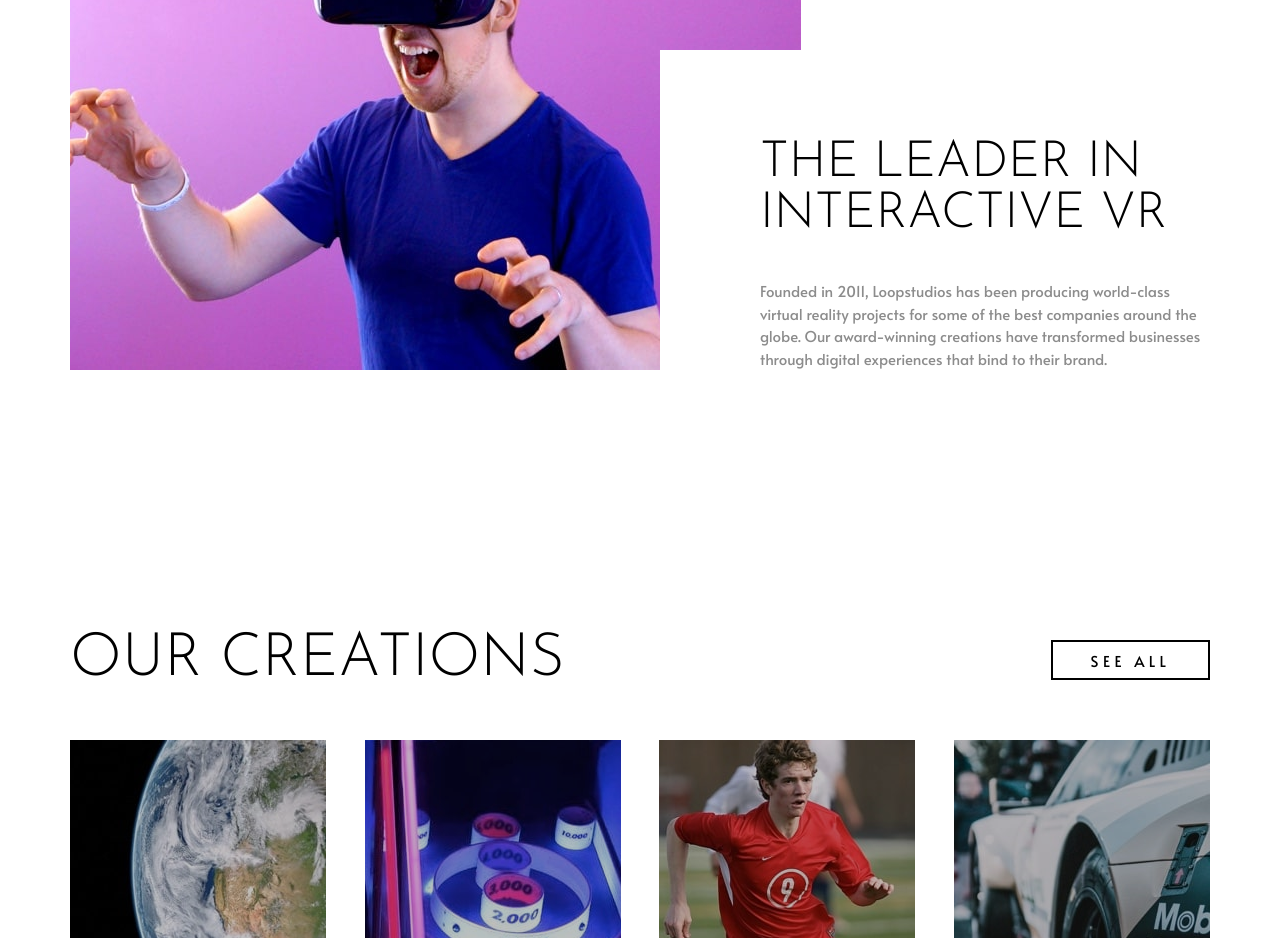
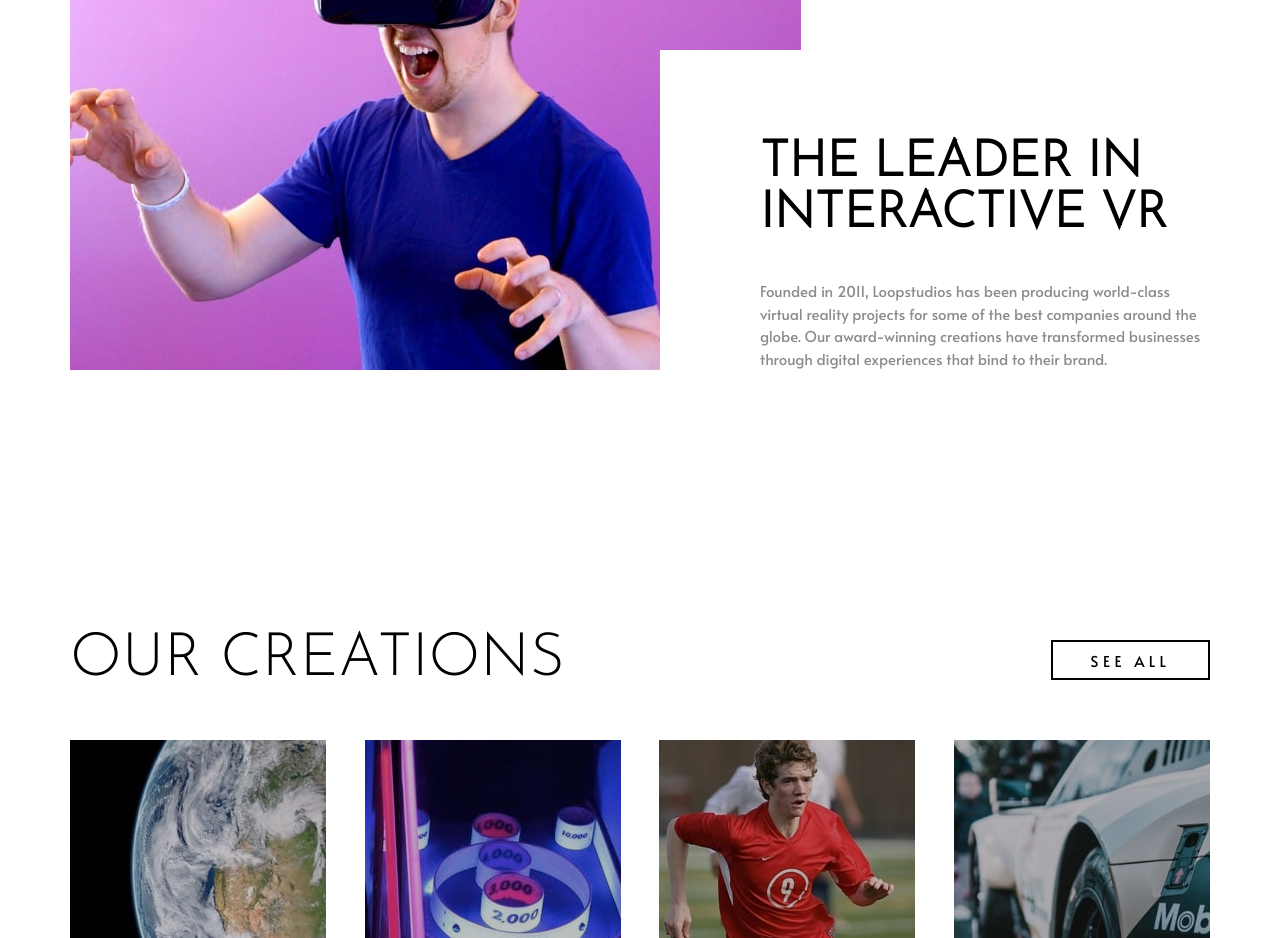
Before and after one commit to Dhadhazi/loop-studios-landingpage, a Next.js app: page / in a window 1280 px wide. Shown: the part 940-1878 px from the top of the page. Built offline with nearby package versions, Linux system fonts and the light colour scheme.

Commit message:
Infocard header to h1 and img has alt

```diff
--- a/components/InfoCard/InfoCard.module.scss
+++ b/components/InfoCard/InfoCard.module.scss
@@ -39,7 +39,7 @@
   align-items: flex-end;
   flex-direction: column;
   padding-left: 100px;
-  header {
+  h1 {
     font-size: 50px;
     margin-bottom: 40px;
   }
--- a/components/InfoCard/InfoCard.tsx
+++ b/components/InfoCard/InfoCard.tsx
@@ -2,17 +2,21 @@ import React from "react";
 import s from "./InfoCard.module.scss";
 
 type Props = {
-  image: String;
-  title: String;
-  description: String;
+  image: string;
+  title: string;
+  description: string;
 };
 
 export const InfoCard = ({ image, title, description }: Props) => {
   return (
     <div className={s.container}>
-      <img src={`desktop/${image}`} className={s.image} />
+      <img
+        src={`desktop/${image}`}
+        className={s.image}
+        alt={`Image for ${title}`}
+      />
       <div className={s.contentContainer}>
-        <header>{title.toUpperCase()}</header>
+        <h1>{title.toUpperCase()}</h1>
         <article>{description}</article>
       </div>
     </div>
```
